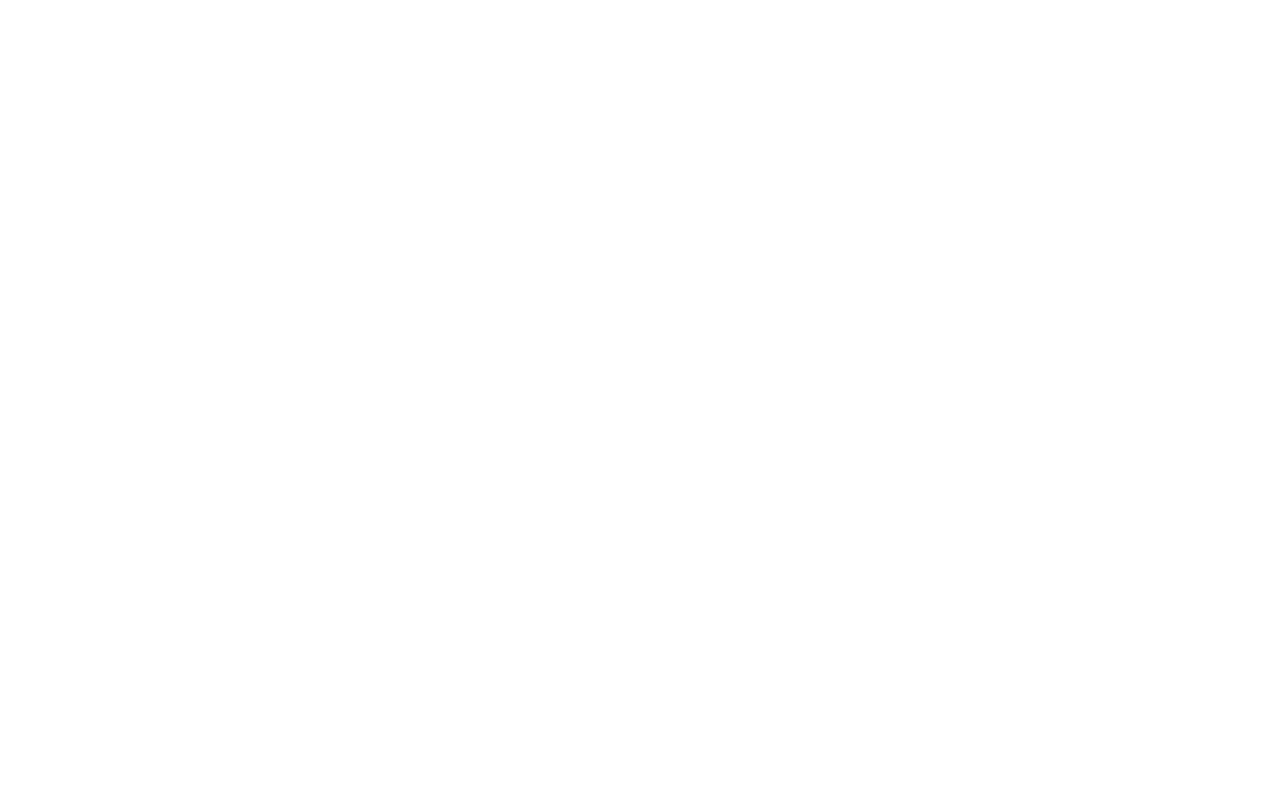
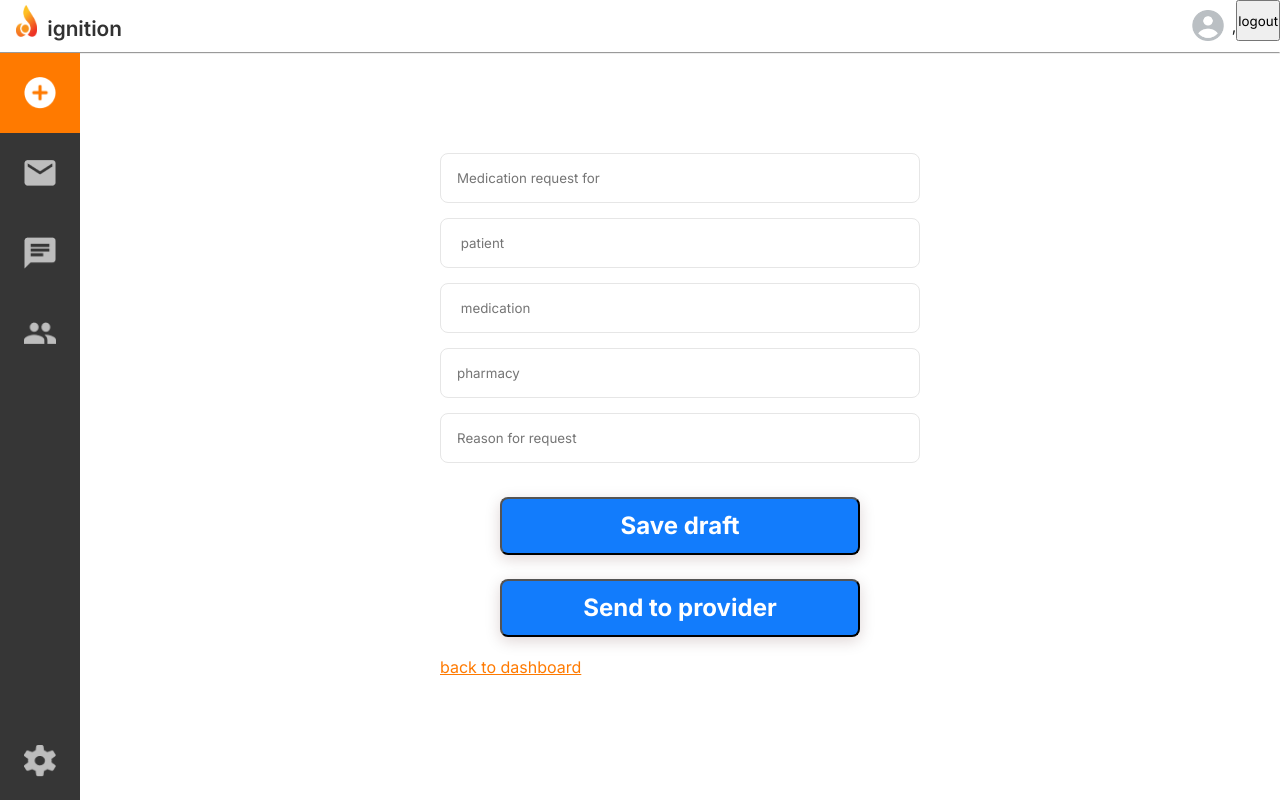
Before and after one commit to jaysenjonsin/Ignition, a React (Create React App) app in the folder web/: page /TaskEdit in a window 1280 px wide. Before the commit this address had no page. Built offline with nearby package versions, Linux system fonts and the light colour scheme.

Commit message:
add update page, asyncThunk, and builders

```diff
--- a/web/src/App.js
+++ b/web/src/App.js
@@ -4,6 +4,7 @@
 import Login from './pages/Login';
 import LoginReset from './pages/PasswordReset';
 import Register from './pages/Register';
+import TaskEdit from './pages/TaskEdit';
 // import { ToastContainer } from 'react-toastify';
 // import 'react-toastify/dist/ReactToastify.css';
 
@@ -28,6 +29,7 @@
           <Route path='/register' element={<Register />} />
           <Route path='/taskform' element={<TaskForm />} />
           <Route path='/taskSuccess' element={<TaskSuccess />} />
+          <Route path='/TaskEdit' element={<TaskEdit />}></Route>
         </Routes>
       </BrowserRouter>
       <ToastContainer />
--- a/web/src/components/Details.jsx
+++ b/web/src/components/Details.jsx
@@ -24,17 +24,35 @@
           <h2 style={{ paddingTop: '.5em' }}>Sent to</h2>
           <div style={{ display: 'flex' }}>
             <div className='detailsCard'>
-              <img src={pharmacy} style={{ width: '4rem' }} alt='pharmacy' />
+              <img
+                src={pharmacy}
+                style={{ width: '4rem', height: 'fitContent' }}
+                alt='pharmacy'
+              />
               {tasks.length === 0 ? '' : selectedTask?.pharmacy}
             </div>
-            <Link to='/' className='btn'>
-              Edit
-            </Link>
-            {(user?.role === 'MD' || user?.role === 'DO') && (
-              <Link to='/' className='btn'>
-                Additional Link
+            <div>
+              <Link
+                to='/TaskEdit'
+                className='btn'
+                style={{ marginLeft: '100px' }}
+              >
+                Edit
               </Link>
-            )}
+
+              {(user?.role === 'MD' || user?.role === 'DO') && (
+                <Link
+                  to='/'
+                  className='btn'
+                  style={{
+                    marginLeft: '100px',
+                    width: '50%',
+                  }}
+                >
+                  Additional Link
+                </Link>
+              )}
+            </div>
           </div>
         </div>
       </div>
--- a/web/src/features/tasks/taskService.js
+++ b/web/src/features/tasks/taskService.js
@@ -27,6 +27,16 @@
     return response.data;
   },
 
+  updateTask: async (taskId, token) => {
+    const config = {
+      headers: {
+        Authorization: `Bearer ${token}`,
+      },
+    };
+    const response = await axios.put(API_URL + taskId, config);
+    return response.data;
+  },
+
   deleteTask: async (taskId, token) => {
     const config = {
       headers: {
--- a/web/src/features/tasks/taskSlice.js
+++ b/web/src/features/tasks/taskSlice.js
@@ -37,6 +37,22 @@
     } catch (err) {
       const message =
         err.response?.data?.message || err.message || err.toString();
+      return thunkAPI.rejectWithValue(message);
+    }
+  }
+);
+
+export const updateTask = createAsyncThunk(
+  'task/update',
+  async (id, thunkAPI) => {
+    try {
+      const token = thunkAPI.getState().auth.user.token;
+      return await taskService.updateTask(id, token);
+    } catch (err) {
+      const message =
+        (err.response && err.response.data & err.response.data.message) ||
+        err.message ||
+        err.toString();
       return thunkAPI.rejectWithValue(message);
     }
   }
@@ -94,6 +110,20 @@
         //payload will contain all goals we receive
         state.tasks = action.payload;
       })
+      .addCase(updateTask.pending, (state) => {
+        state.isLoading = true;
+      })
+      .addCase(updateTask.rejected, (state, action) => {
+        state.isLoading = false;
+        state.isError = true;
+        state.message = action.payload;
+      })
+      .addCase(updateTask.fulfilled, (state, action) => {
+        state.isLoading = false;
+        state.isSuccess = true;
+        state.message = action.payload;
+        // state.tasks = state.tasks.filter((el) => el._id !== action.payload.id);
+      })
       .addCase(deleteTask.pending, (state) => {
         state.isLoading = true;
       })
--- a/web/src/index.css
+++ b/web/src/index.css
@@ -99,6 +99,7 @@
 
 .btn {
   margin-top: 1.5rem;
+  text-decoration: none;
   /*centering the button --> same as margin: 0 auto*/
   margin-inline: auto;
   padding: 16px;
@@ -387,6 +388,7 @@
   border-radius: 0.5rem;
   min-width: 200px;
   display: flex;
+  height: fit-content;
 }
 
 .detailsContent {
--- /dev/null
+++ b/web/src/pages/TaskEdit.jsx
@@ -0,0 +1,179 @@
+import React, { useEffect, useState } from 'react';
+import { useDispatch, useSelector } from 'react-redux';
+import { Link, useNavigate } from 'react-router-dom';
+import { toast } from 'react-toastify';
+import Header from '../components/Header';
+import Navbar from '../components/Navbar';
+import { createTask, reset } from '../features/tasks/taskSlice';
+import avatar from '../images/avatar.png';
+const TaskEdit = () => {
+  //sender, receiver, medication, patient, pharmacy
+  //we need to type the receivers name, and it gets their id and sends it.
+  const recipient = JSON.parse(localStorage.getItem('recipient'));
+  const [formData, setFormData] = useState({
+    receiver: recipient ? recipient : '',
+    medication: '',
+    patient: '',
+    pharmacy: '',
+    reason: '',
+  });
+
+  const { receiver, medication, patient, pharmacy, reason } = formData;
+
+  const dispatch = useDispatch();
+  const navigate = useNavigate();
+
+  const { isError, message /*isSuccess*/ } = useSelector(
+    (state) => state.tasks
+  );
+
+  useEffect(() => {
+    if (isError) {
+      // console.log('taskerror --->', taskError);
+      // console.log('MESSAGE ==>', message)
+      toast.error(message);
+    }
+
+    dispatch(reset());
+
+    // return () => {
+    //   dispatch(reset());
+    // };
+  }, [isError, message, dispatch]);
+
+  const onChange = (e) => {
+    setFormData((prev) => ({
+      ...prev,
+      [e.target.name]: e.target.value,
+    }));
+  };
+
+  // const onSubmit = async (e) => {
+  //   e.preventDefault();
+  //   console.log('FORM DATA -->', formData);
+
+  //   try {
+  //      dispatch(createTask(formData));
+  //     console.log(message);
+  //     navigate('/taskSuccess');
+  //   } catch (error) {
+  //     // handle the error
+  //   }
+  // };
+
+  const onSubmit = (e) => {
+    e.preventDefault();
+    // console.log('FORM DATA -->', formData);
+
+    dispatch(createTask(formData));
+    localStorage.removeItem('recipient');
+    navigate('/taskSuccess');
+  };
+  return (
+    <div style={{ height: '100vh' }}>
+      <Header />
+      <hr style={{ marginBottom: '-1px' }} />
+      <Navbar />
+      <section className='main'>
+        <section className='form' style={{ marginTop: '100px' }}>
+          <form onSubmit={onSubmit}>
+            <div className='form-group' style={{ display: 'flex' }}>
+              {/* <div>
+                <img src={avatar} alt='' />
+              </div> */}
+              <input
+                //CHANGE TO DROPDOWN MENU IF THERE IS TIME
+                type='text'
+                className='form-control'
+                id='receiver'
+                name='receiver'
+                value={receiver}
+                placeholder='Medication request for'
+                onChange={onChange}
+              />
+            </div>
+            <div className='form-group'>
+              <input
+                type='test'
+                className='form-control'
+                id='patient'
+                name='patient'
+                value={patient}
+                placeholder=' patient'
+                onChange={onChange}
+              />
+            </div>
+            <div className='form-group'>
+              <input
+                type='text'
+                className='form-control'
+                id='medication'
+                name='medication'
+                value={medication}
+                placeholder=' medication'
+                onChange={onChange}
+              />
+            </div>
+            <div className='form-group'>
+              <input
+                type='text'
+                className='form-control'
+                id='pharmacy'
+                name='pharmacy'
+                value={pharmacy}
+                placeholder='pharmacy'
+                onChange={onChange}
+              />
+            </div>
+            <div className='form-group'>
+              <input
+                type='text'
+                className='form-control'
+                id='reason'
+                name='reason'
+                value={reason}
+                placeholder='Reason for request'
+                onChange={onChange}
+              />
+            </div>
+            {/* <div className='form-group'>
+              <input
+                type='text'
+                className='form-control'
+                id='reason'
+                name='reason'
+                value={reason}
+                placeholder='reason'
+                onChange={onChange}
+              />
+            </div> */}
+
+            <div className='form-group'>
+              {/*adding two classes to our button */}
+              <button
+                type='submit'
+                className='btn btn-block'
+                style={{ backgroundColor: '#127CFC' }}
+              >
+                Save draft
+              </button>
+            </div>
+            <div className='form-group'>
+              {/*adding two classes to our button */}
+              <button
+                type='submit'
+                className='btn btn-block'
+                style={{ backgroundColor: '#127CFC' }}
+              >
+                Send to provider
+              </button>
+            </div>
+          </form>
+          <Link to='/'>back to dashboard</Link>
+        </section>
+      </section>
+    </div>
+  );
+};
+
+export default TaskEdit;
```
